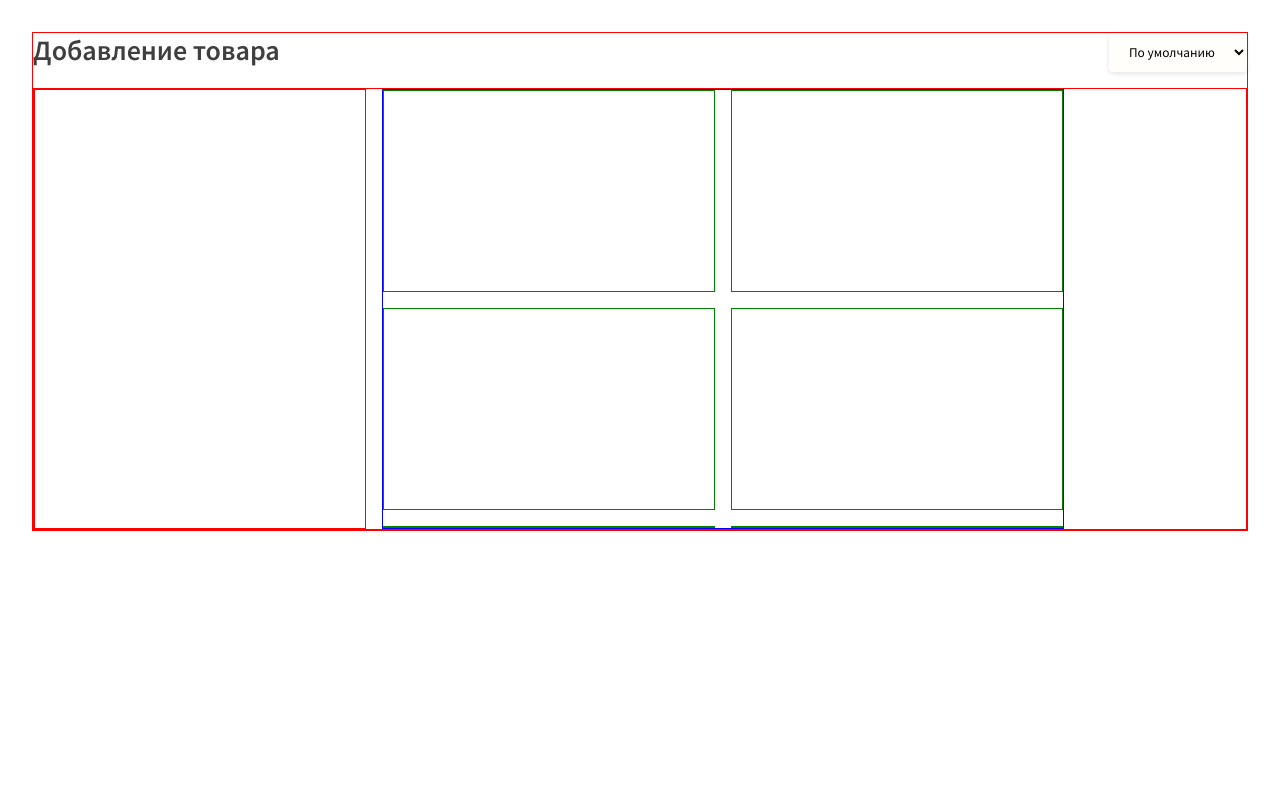
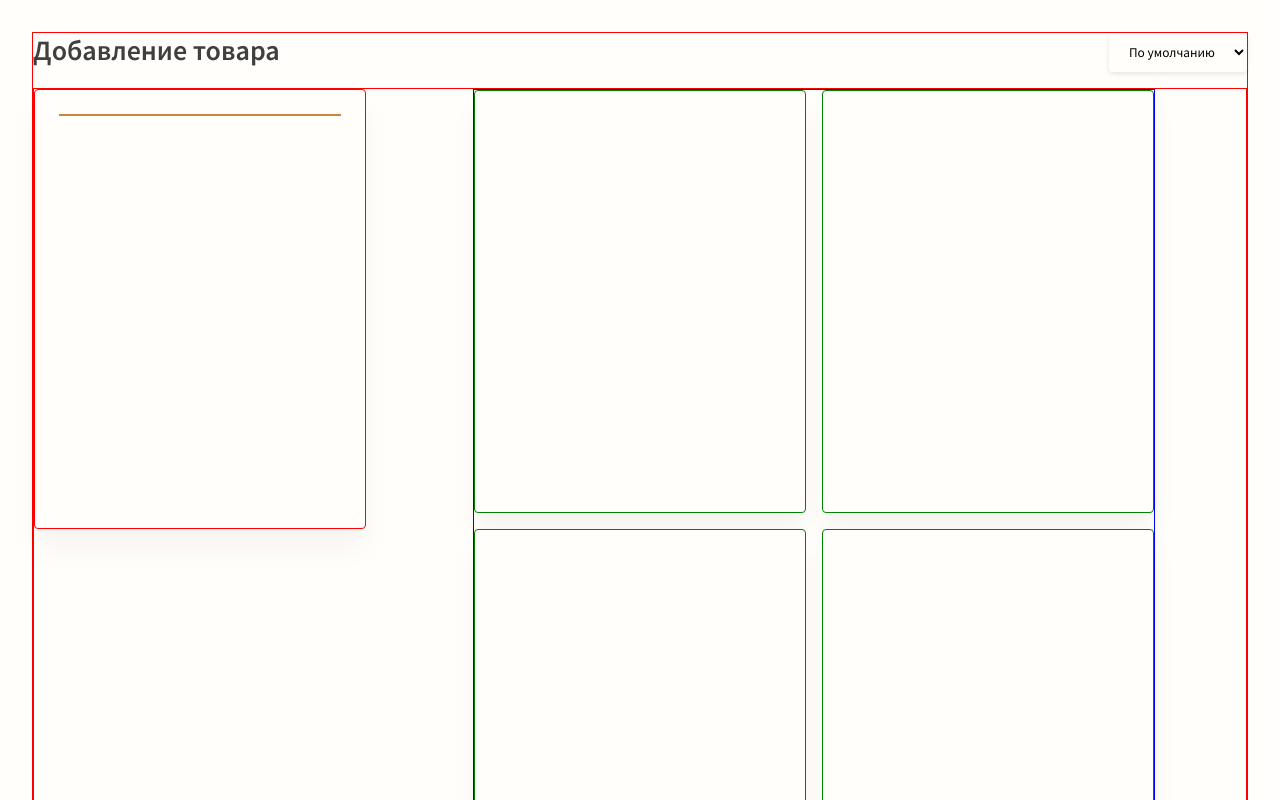
Before and after one commit to byglebb/vue-test-project, a Vue app: page / in a window 1280 px wide. Shown: the top 800 px of the page. Built offline with nearby package versions, Linux system fonts and the light colour scheme.

Commit message:
MainContent splited into AddBar and CardElements components

```diff
--- /dev/null
+++ b/src/components/AddBar.vue
@@ -0,0 +1,35 @@
+<template>
+  <section class="addbar">
+    <form class="addbar__form">
+
+    </form>
+  </section>
+</template>
+
+<script>
+
+</script>
+
+<style scoped>
+.addbar {
+  /* display: flex;
+  flex-direction: column; */
+  padding: 24px;
+  width: 332px;
+  height: 440px;
+  border: 1px solid red;
+  margin-right: 16px;
+  background: #FFFEFB;
+  box-shadow: 0px 20px 30px rgba(0, 0, 0, 0.04), 0px 6px 10px rgba(0, 0, 0, 0.02);
+  border-radius: 4px;
+
+  position: sticky;
+  top: 0;
+}
+
+.addbar__form {
+  display: flex;
+  flex-direction: column;
+  border: 1px solid peru;
+}
+</style>
--- a/src/components/App.vue
+++ b/src/components/App.vue
@@ -15,8 +15,7 @@ export default {
   components: {
     MainHeader,
     MainContent,
-    MainHeader
-},
+  },
   data() {
     return {
 
@@ -42,6 +41,7 @@ export default {
 
 .body {
   padding: 32px;
+  background: rgba(255, 254, 251, 0.8);
 }
 
 .page {
--- /dev/null
+++ b/src/components/CardElements.vue
@@ -0,0 +1,57 @@
+<template>
+  <section class="elements">
+    <article class="element">
+    </article>
+    <article class="element">
+    </article>
+    <article class="element">
+    </article>
+    <article class="element">
+    </article>
+    <article class="element">
+    </article>
+    <article class="element">
+    </article>
+    <article class="element">
+    </article>
+    <article class="element">
+    </article>
+    <article class="element">
+    </article>
+    <article class="element">
+    </article>
+    <article class="element">
+    </article>
+    <article class="element">
+    </article>
+  </section>
+</template>
+
+<script>
+
+</script>
+
+<style>
+.elements {
+  display: grid;
+  margin-left: auto;
+  margin-right: auto;
+  max-width: calc(100% - 348px);
+  grid-template-columns: repeat(auto-fit, 332px);
+  grid-template-rows: repeat(2, 1fr);
+  justify-content: center;
+  gap: 16px;
+  border: 1px solid blue;
+}
+
+.element {
+  display: flex;
+  flex-direction: column;
+  position: relative;
+  border: 1px solid green;
+  height: 423px;
+  background: #FFFEFB;
+  box-shadow: 0px 20px 30px rgba(0, 0, 0, 0.04), 0px 6px 10px rgba(0, 0, 0, 0.02);
+  border-radius: 4px;
+}
+</style>
--- a/src/components/MainContent.vue
+++ b/src/components/MainContent.vue
@@ -1,29 +1,17 @@
 <template>
   <main class="content">
-    <section class="addbar">
-
-    </section>
-    <section class="elements">
-      <article class="element">
-      </article>
-      <article class="element">
-      </article>
-      <article class="element">
-      </article>
-      <article class="element">
-      </article>
-      <article class="element">
-      </article>
-      <article class="element">
-      </article>
-      </section>
+    <AddBar />
+    <CardElements />
   </main>
 </template>
 
 <script>
+import AddBar from "./AddBar.vue";
+import CardElements from "./CardElements.vue";
 export default {
   components: {
-
+    AddBar,
+    CardElements
   },
   data() {
     return {
@@ -42,35 +30,4 @@ export default {
   border: 1px solid red;
   margin-top: 16px;
 }
-
-.addbar {
-  display: flex;
-  flex-direction: column;
-  padding: 24px;
-  width: 332px;
-  height: 440px;
-  border: 1px solid red;
-  margin-right: 16px;
-
-  /* position: sticky; */
-}
-
-.elements {
-  display: grid;
-  /* margin-left: auto; */
-  margin-right: 0;
-  max-width: calc(100% - 348px);
-  grid-template-columns: repeat(auto-fit, 332px);
-  grid-template-rows: repeat(2, 1fr);
-  justify-content: center;
-  gap: 16px;
-  border: 1px solid blue;
-}
-
-.element {
-  display: flex;
-  flex-direction: column;
-  position: relative;
-    border: 1px solid green;
-}
 </style>
```
